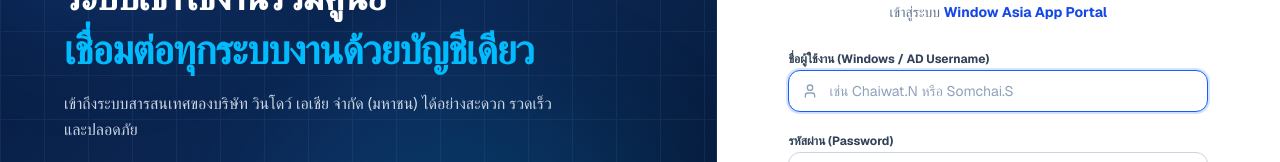
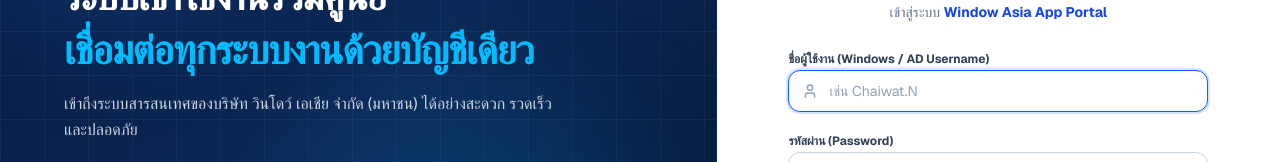
Before and after one commit to nchaiwat/CIAM, a Next.js app in the folder frontend/: page /login in a window 1280 px wide. Shown: the part 277-439 px from the top of the page. Built offline with nearby package versions, Linux system fonts and the light colour scheme; no server answers.

Commit message:
refactor(login): remove 'หรือ Somchai.S' from username placeholder

```diff
--- a/frontend/src/app/login/page.tsx
+++ b/frontend/src/app/login/page.tsx
@@ -229,7 +229,7 @@ export default function EmployeeLoginPage() {
                   type="text"
                   value={username}
                   onChange={(e) => setUsername(e.target.value)}
-                  placeholder="เช่น Chaiwat.N หรือ Somchai.S"
+                  placeholder="เช่น Chaiwat.N"
                   disabled={submitting || success}
                   autoFocus
                   className="w-full pl-10 pr-4 py-2.5 bg-white border border-slate-300 rounded-xl text-slate-900 text-sm placeholder:text-slate-400 focus:outline-none focus:border-blue-600 focus:ring-2 focus:ring-blue-500/20 shadow-xs transition-all disabled:opacity-50"
```
Also changed, not shown: 2 other files (tests, documents, lock files or other folders).
